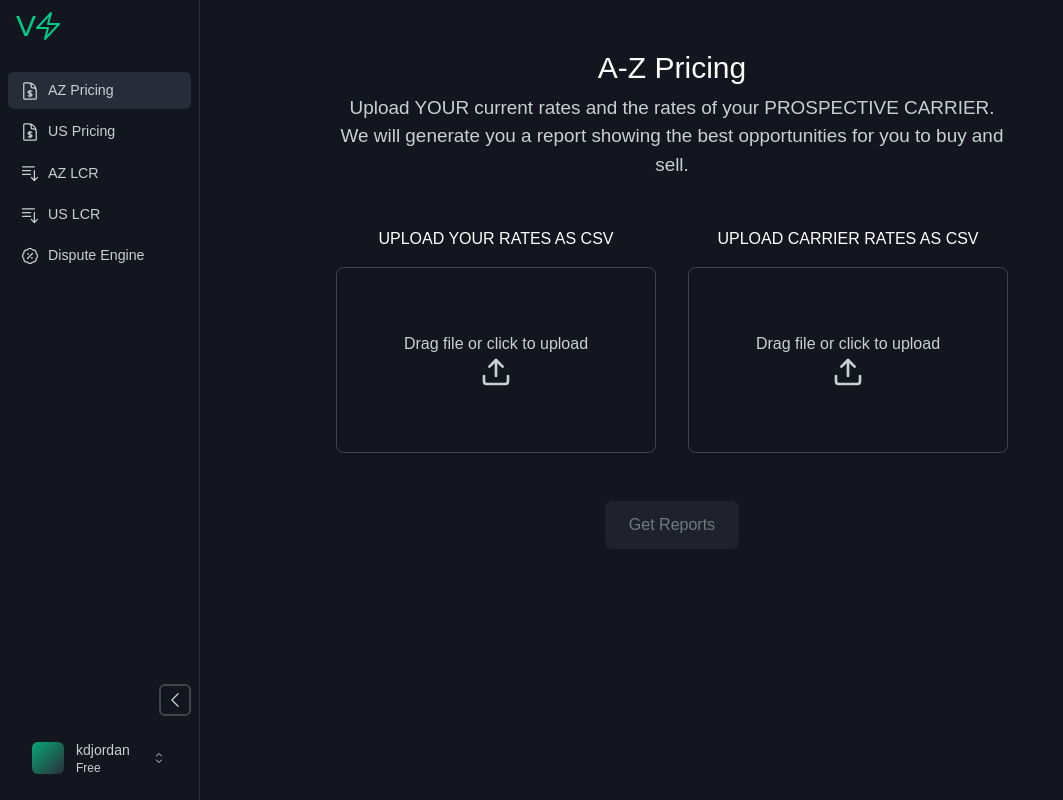
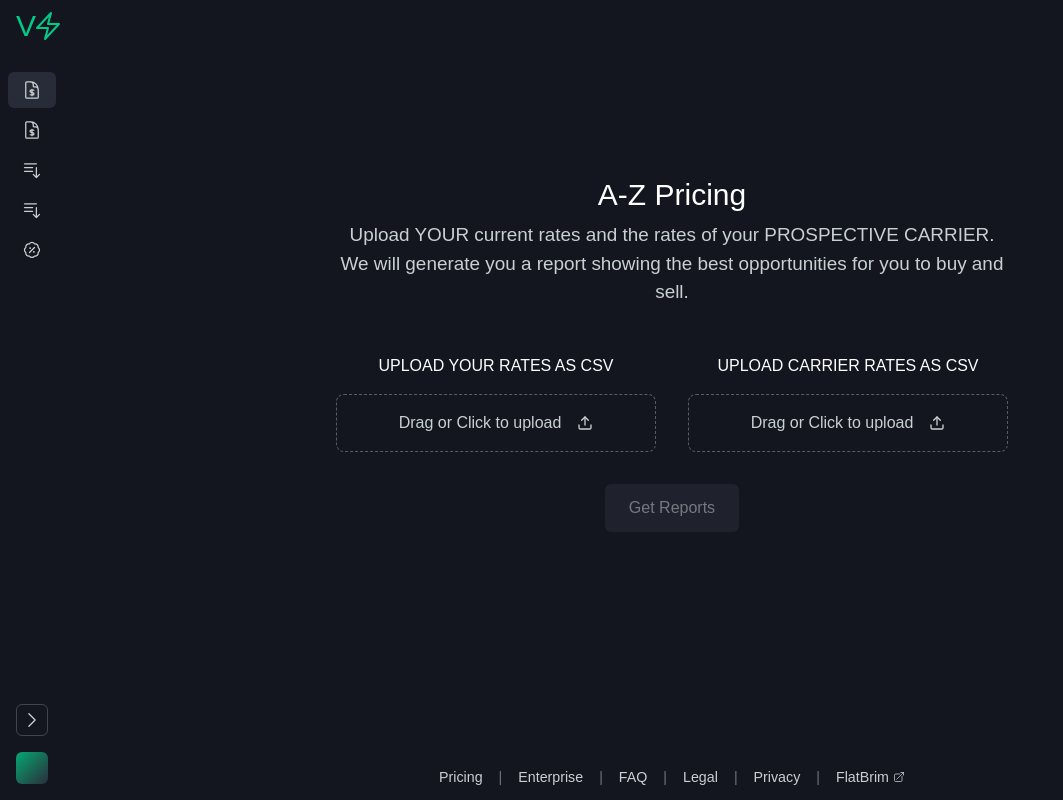
Before and after one commit to kdjordan/voip-accelerator, a Vue app: page /azpricing in a window 1280 px wide. Shown: the whole page, without its empty margins (0-1063 px from the left). Built offline with nearby package versions, Linux system fonts and the light colour scheme; a web font is replaced by a local one.

Commit message:
REF: Sidenav open and closed = shift main content

```diff
--- a/src/App.vue
+++ b/src/App.vue
@@ -1,11 +1,19 @@
 <template>
   <div id="app" class="flex min-h-screen bg-background text-foreground">
     <SideNav class="z-20" />
-    <main class="flex-1 ml-[64px]">
-      <div class="h-screen min-h-[800px] flex items-center justify-center p-8">
-        <router-view />
-      </div>
-    </main>
+    <div
+      class="flex-1 flex flex-col transition-all duration-300"
+      :class="[
+        userStore.isSideNavOpen ? 'ml-[200px]' : 'ml-[64px]'
+      ]"
+    >
+      <main class="flex-1">
+        <div class="min-h-full flex items-center justify-center">
+          <router-view />
+        </div>
+      </main>
+      <TheFooter />
+    </div>
   </div>
 </template>
 
--- a/src/components/AZFileUploads.vue
+++ b/src/components/AZFileUploads.vue
@@ -46,11 +46,11 @@
 					@click="handleReportsAction"
 					:disabled="!dbStore.getIsAZfull || isGeneratingReports"
 					:class="{
-						'bg-white/10 hover:bg-white/20 text-foreground': dbStore.getIsAZfull && !isGeneratingReports,
+						'text-background bg-foreground  hover:bg-muted/90 hover:text-foreground transition-all': dbStore.getIsAZfull && !isGeneratingReports,
 						'bg-muted/50 text-foreground/50 cursor-not-allowed': !dbStore.getIsAZfull || isGeneratingReports,
 						'pulse': isGeneratingReports,
 					}"
-					class="py-3 px-6 rounded-lg transition-colors"
+					class="py-3 px-6 rounded-md transition-colors"
 				>
 					<span v-if="isGeneratingReports">GENERATING REPORTS</span>
 					<span v-else>Get Reports</span>
--- a/src/components/SideNav.vue
+++ b/src/components/SideNav.vue
@@ -1,4 +1,5 @@
 <template>
+	<div class="relative">
 		<nav
 			:class="[
 				'sidebar',
@@ -40,7 +41,7 @@
 			<div class="px-2">
 				<button
 					@click="toggleSidebar"
-				class="flex items-center justify-center h-8 w-8 rounded-md border-2 border-white/20 hover:bg-muted/80 transition-all"
+					class="flex items-center justify-center h-8 w-8 rounded-md border border-white/20 hover:bg-muted/80 transition-all"
 					:class="[isOpen ? 'ml-auto' : 'mx-auto']"
 				>
 					<ChevronLeftIcon
@@ -112,11 +113,22 @@
 				</div>
 			</div>
 		</nav>
+		<!-- Add this new border element -->
+		<div
+			class="fixed top-0 bottom-0 w-[12px] hover:bg-muted transition-colors cursor-ew-resize"
+			:style="{
+				left: isOpen ? '194px' : '58px',  /* Adjusted further left to keep centered on border */
+				transform: 'translateX(0)',
+			}"
+			@click="toggleSidebar"
+		></div>
+	</div>
 </template>
 
 <script setup lang="ts">
 	import { RouterLink } from 'vue-router';
 	import { ref } from 'vue';
+	import { useUserStore } from '@/stores/userStore';
 	import {
 		DocumentCurrencyDollarIcon,
 		BarsArrowDownIcon,
@@ -125,13 +137,16 @@
 		ChevronUpDownIcon,
 		BoltIcon,
 		CreditCardIcon,
+		ArrowRightOnRectangleIcon
 	} from '@heroicons/vue/24/outline';
 
-	const isOpen = ref(true);
+	const userStore = useUserStore();
+	const isOpen = ref(userStore.isSideNavOpen);
 	const dropdownOpen = ref(false);
 
 	function toggleSidebar() {
 		isOpen.value = !isOpen.value;
+		userStore.setSideNavState(isOpen.value);
 	}
 
 	function toggleDropdown() {
@@ -195,5 +210,6 @@
 		overflow-y: auto;
 		overflow-x: hidden;
 		z-index: 10;
+		border-right: none;
 	}
 </style>
--- a/src/components/TheFooter.vue
+++ b/src/components/TheFooter.vue
@@ -1,11 +1,45 @@
 <template>
-  <footer class="bg-background text-foreground py-4 px-6 border-t border-muted">
-    <div class="container mx-auto">
-      <p class="text-center">&copy; 2024 FlatBrim Techs. All rights reserved.</p>
+  <footer class="text-muted-foreground py-3 text-sizeSm text-foreground">
+    <div class="flex items-center justify-center">
+      <div class="flex items-center justify-start space-x-4">
+        <RouterLink to="#" class="hover:text-foreground/50 transition-colors">
+          Pricing
+        </RouterLink>
+        <span class="text-foreground/50">|</span>
+        <RouterLink to="#" class="hover:text-foreground/50 transition-colors">
+          Enterprise
+        </RouterLink>
+        <span class="text-foreground/50">|</span>
+        <RouterLink to="#" class="hover:text-foreground/50 transition-colors">
+          FAQ
+        </RouterLink>
+        <span class="text-foreground/50">|</span>
+        <RouterLink to="#" class="hover:text-foreground/50 transition-colors">
+          Legal
+        </RouterLink>
+        <span class="text-foreground/50">|</span>
+        <RouterLink to="#" class="hover:text-foreground/50 transition-colors">
+          Privacy
+        </RouterLink>
+        <span class="text-foreground/50">|</span>
+        <a
+          href="#"
+          target="_blank"
+          rel="noopener noreferrer"
+          class="hover:text-foreground/50 transition-colors flex items-center"
+        >
+          FlatBrim
+          <ArrowTopRightOnSquareIcon class="w-3 h-3 ml-1" />
+        </a>
+      </div>
     </div>
   </footer>
 </template>
 
-<script setup>
-// You can add any footer-specific logic here
+<script setup lang="ts">
+import { RouterLink } from 'vue-router';
+import { ArrowTopRightOnSquareIcon } from '@heroicons/vue/24/outline';
+import { useUserStore } from '@/stores/userStore';
+
+const userStore = useUserStore();
 </script>
--- a/src/components/UploadComponent.vue
+++ b/src/components/UploadComponent.vue
@@ -1,8 +1,7 @@
 <template>
 	<div id="upload-component" class="flex flex-col w-full">
-		<p
+		<p v-if="!props.disabled"
 			class="mb-4 text-center text-white"
-			v-if="!props.disabled"
 		>
 			UPLOAD {{ props.typeOfComponent === 'owner' ? 'YOUR' : 'CARRIER' }} RATES AS CSV
 		</p>
@@ -11,11 +10,11 @@
 		>
 			<div
 				:class="[
-					'flex flex-col items-center justify-center border border-white/20 rounded-lg transition-colors p-8',
+					'flex flex-col items-center justify-center border-dashed border border-white/30 rounded-lg transition-colors',
 					{
 						'animate-pulse bg-accent':
 							DBstore.isComponentFileUploading(props.componentName),
-						'bg-accent text-background': props.disabled,
+						'bg-muted text-background': props.disabled,
 						'hover:bg-white/5 cursor-pointer':
 							!props.disabled && !isDragOver,
 						'bg-white/5': isDragOver,
@@ -30,7 +29,7 @@
 				@click="selectFile"
 			>
 				<div
-					class="flex flex-col items-center py-8 text-foreground"
+					class="flex items-center gap-4 py-4 text-foreground"
 				>
 					<p
 						:class="{
@@ -42,10 +41,9 @@
 					>
 
 							<div v-if="props.disabled"
-								class="flex flex-col items-center bg-blue-500 text-white p-4 rounded-lg shadow-md"
+								class="flex flex-col items-center  text-foreground p-4 rounded-lg shadow-md"
 							>
 								<div class="mb-2">{{ fileName }}</div>
-								<div class="text-sm">UPLOADED</div>
 							</div>
 
 						<div v-else>
@@ -55,7 +53,7 @@
 
 					<UploadIcon
 						v-if="!props.disabled"
-						class="w-8 h-8 text-primary"
+						class="w-4 h-4"
 					/>
 				</div>
 
@@ -68,13 +66,13 @@
 					ref="fileInput"
 				/>
 			</div>
-			<div class="h-12 flex items-center justify-center">
+			<div class="py-4 text-center">
 				<button
 					v-if="props.disabled"
 					@click="dumpFile"
-					class="btn btn-destructive"
+					class="border border-white/20 hover:bg-muted/80 transition-all text-xl rounded-md px-2"
 				>
-					Remove
+				&times;
 				</button>
 			</div>
 		</div>
@@ -130,7 +128,7 @@
 	// Define reactive properties
 	const fileInput = ref<HTMLInputElement | null>(null);
 	const isDragOver = ref<boolean>(false);
-	const statusMessage = ref<string>('Drag file or click to upload');
+	const statusMessage = ref<string>('Drag or Click to upload');
 	const displayMessage = ref<string>('');
 	// Set DB name and component name from props
 	const DBstore = useDBstate();
@@ -283,9 +281,6 @@
 		}
 	}
 
-	const highlightedWord = computed(() => {
-		return props.typeOfComponent === 'owner' ? 'YOUR' : 'CARRIER';
-	});
 </script>
 
 <style scoped>
--- a/src/stores/userStore.ts
+++ b/src/stores/userStore.ts
@@ -9,8 +9,8 @@ export const useUserStore = defineStore('userStore', {
       unlimitedUploads: false,
       advancedAnalytics: false,
       prioritySupport: false,
-      // Add more features as needed
-    }
+    },
+    sideNavOpen: false
   }),
 
   getters: {
@@ -20,6 +20,7 @@ export const useUserStore = defineStore('userStore', {
     lastLoggedIn: (state): Date | null => state.info?.lastLoggedIn ?? null,
     isPro: (state): boolean => state.currentPlan === PlanTier.PRO,
     canUseFeature: (state) => (feature: keyof PlanFeatures): boolean => state.features[feature],
+    isSideNavOpen: (state): boolean => state.sideNavOpen,
   },
 
   actions: {
@@ -39,6 +40,7 @@ export const useUserStore = defineStore('userStore', {
       this.info = null;
       this.currentPlan = PlanTier.FREE;
       this.updateFeatures();
+      this.sideNavOpen = false;
     },
     updatePlanAndFeatures(planTier: PlanTier) {
       this.currentPlan = planTier;
@@ -60,6 +62,12 @@ export const useUserStore = defineStore('userStore', {
           // Disable pro features
         };
       }
-    }
+    },
+    toggleSideNav() {
+      this.sideNavOpen = !this.sideNavOpen;
+    },
+    setSideNavState(isOpen: boolean) {
+      this.sideNavOpen = isOpen;
+    },
   }
 })
--- a/src/views/AzPricing.vue
+++ b/src/views/AzPricing.vue
@@ -1,5 +1,5 @@
 <template>
-	<div class="flex flex-col items-center w-full max-w-5xl min-h-[700px]">
+	<div class="flex flex-col items-center w-full max-w-5xl min-h-[400px]">
 		<!-- Content Section - No header here since it's in AZFileUploads -->
 		<div class="w-full max-w-2xl">
 			<AZFileUploads v-if="dbStore.getActiveReportAZ === 'files'" />
@@ -20,9 +20,9 @@
 		</div>
 
 		<!-- Report Navigation -->
-		<!-- <div v-if="dbStore.getAzReportsGenerated" class="flex justify-center mt-8">
+		<div v-if="dbStore.getAzReportsGenerated" class="flex justify-center mt-8">
 			<button
-				v-for="type in ['files', 'code', 'pricing']"
+				v-for="type in reportTypes"
 				:key="type"
 				@click="dbStore.setActiveReportAZ(type)"
 				:class="[
@@ -41,7 +41,7 @@
 			>
 				Reset
 			</button>
-		</div> -->
+		</div>
 	</div>
 </template>
 
@@ -51,6 +51,9 @@
 	import PricingReportAZ from '../components/AZPricingReport.vue';
 	import { resetReportApi } from '@/API/api';
 	import { useDBstate } from '@/stores/dbStore';
+	import { type ReportStateType } from '../../types/app-types';
+
+	const reportTypes: ReportStateType[] = ['files', 'code', 'pricing'];
 
 	const dbStore = useDBstate();
 
--- a/types/app-types.ts
+++ b/types/app-types.ts
@@ -132,6 +132,7 @@ export interface UserState {
   info: UserInfo | null;
   currentPlan: PlanTier;
   features: PlanFeatures;
+  sideNavOpen: boolean;
 }
 
 export interface AZCodeReport {
@@ -145,3 +146,5 @@ export interface AZCodeReport {
   nonMatchedCodes: number;
   percentageNonMatched: number;
 }
+
+export type ReportStateType = 'files' | 'code' | 'pricing';
```
Also changed, not shown: src/components/TheModal.vue (+10 -9 lines). Lines whose indentation alone changed are shown as unchanged.
